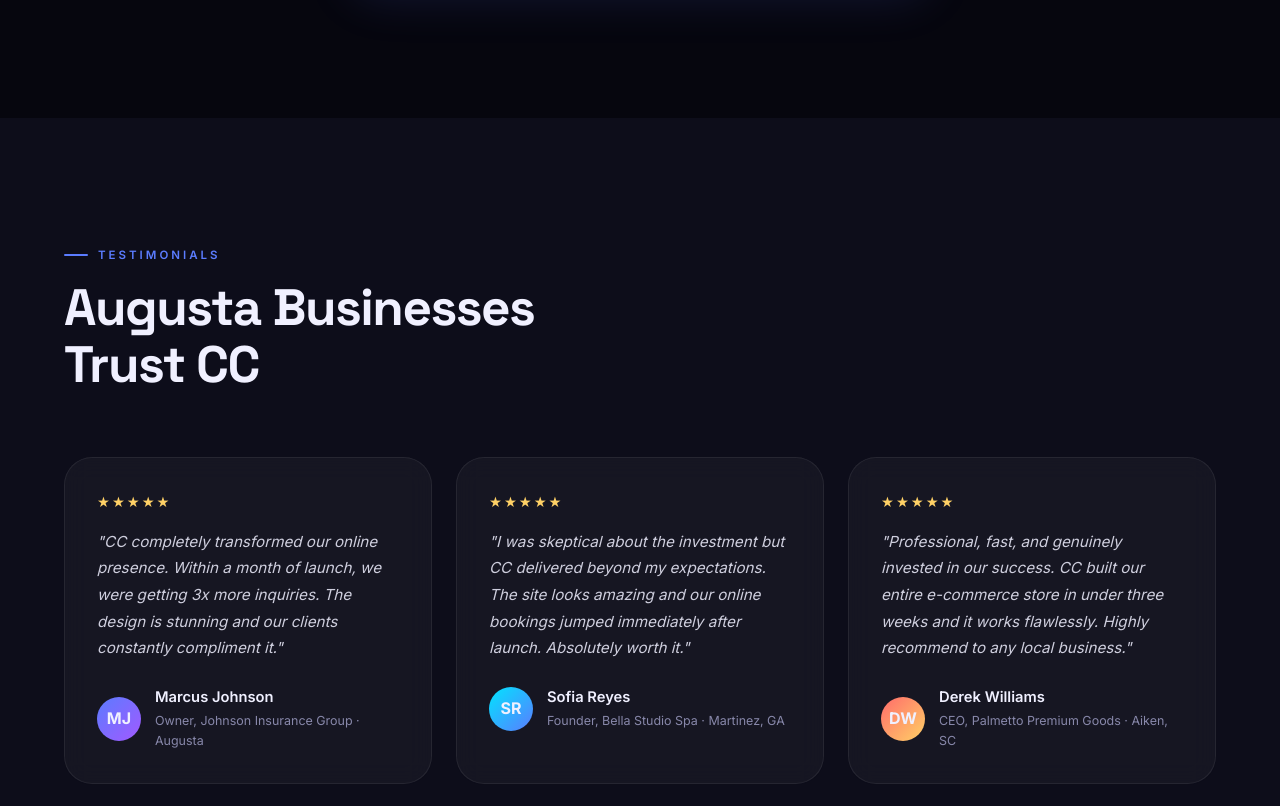
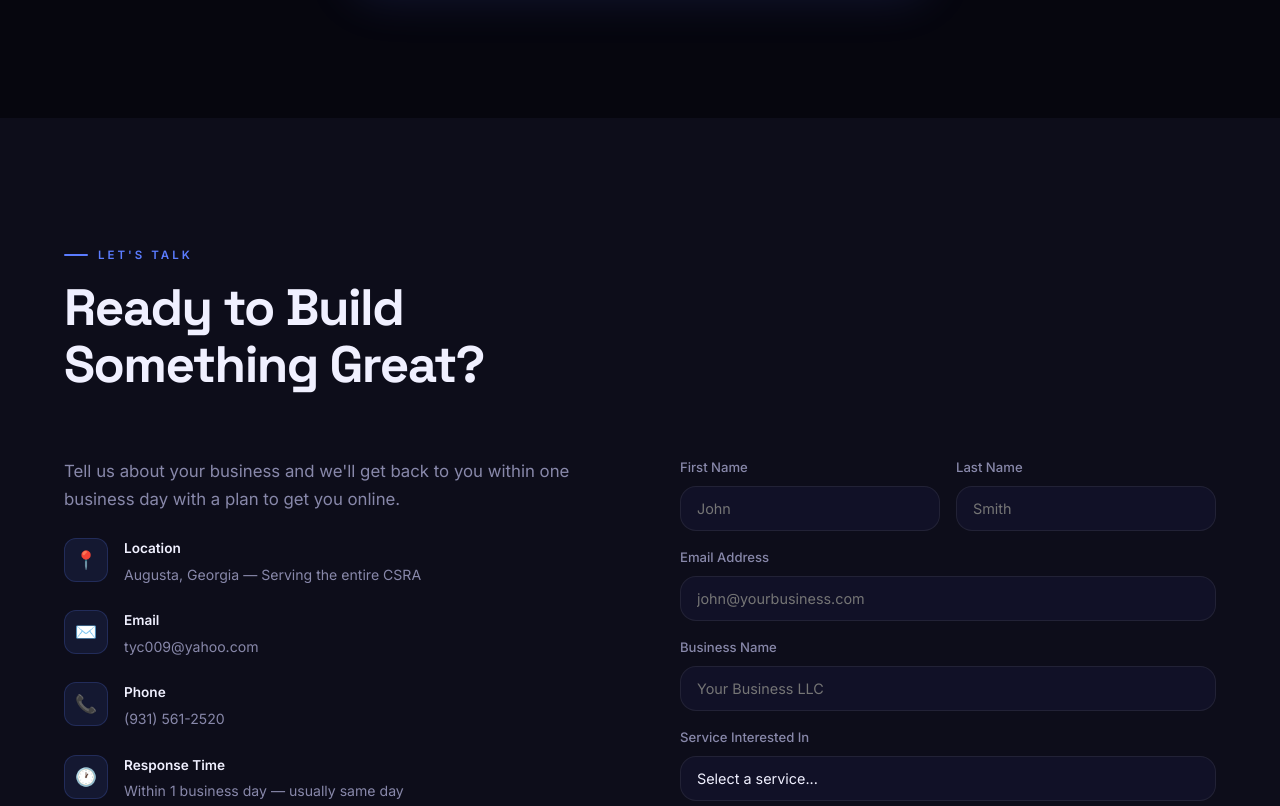
Before and after one commit to tyrtytytytytyyty/cc-website, a plain HTML site: page index.html in a window 1280 px wide. Shown: the part 6453-7259 px from the top of the page. Drawn offline with Linux system fonts and the light colour scheme; animation ran at ten frames a second.

Commit message:
Remove fake testimonials section from CC website
Co-Authored-By: Claude Sonnet 4.6 <noreply@anthropic.com>

```diff
--- a/index.html
+++ b/index.html
@@ -1323,48 +1323,6 @@
   </div>
 </section>
 
-<!-- ░░ TESTIMONIALS ░░░░░░░░░░░░░░░░░░░░░░░░░░░░░░░░░░░░░░░░░░░░░░░░ -->
-<section class="testimonials" id="testimonials">
-  <div class="section-inner">
-    <div class="section-label reveal">Testimonials</div>
-    <h2 class="section-title reveal reveal-delay-1">Augusta Businesses<br/>Trust CC</h2>
-    <div class="testimonials-grid">
-      <div class="testimonial-card reveal">
-        <div class="testimonial-stars">★★★★★</div>
-        <p class="testimonial-quote">"CC completely transformed our online presence. Within a month of launch, we were getting 3x more inquiries. The design is stunning and our clients constantly compliment it."</p>
-        <div class="testimonial-author">
-          <div class="testimonial-avatar av1">MJ</div>
-          <div>
-            <div class="testimonial-name">Marcus Johnson</div>
-            <div class="testimonial-role">Owner, Johnson Insurance Group · Augusta</div>
-          </div>
-        </div>
-      </div>
-      <div class="testimonial-card reveal reveal-delay-1">
-        <div class="testimonial-stars">★★★★★</div>
-        <p class="testimonial-quote">"I was skeptical about the investment but CC delivered beyond my expectations. The site looks amazing and our online bookings jumped immediately after launch. Absolutely worth it."</p>
-        <div class="testimonial-author">
-          <div class="testimonial-avatar av2">SR</div>
-          <div>
-            <div class="testimonial-name">Sofia Reyes</div>
-            <div class="testimonial-role">Founder, Bella Studio Spa · Martinez, GA</div>
-          </div>
-        </div>
-      </div>
-      <div class="testimonial-card reveal reveal-delay-2">
-        <div class="testimonial-stars">★★★★★</div>
-        <p class="testimonial-quote">"Professional, fast, and genuinely invested in our success. CC built our entire e-commerce store in under three weeks and it works flawlessly. Highly recommend to any local business."</p>
-        <div class="testimonial-author">
-          <div class="testimonial-avatar av3">DW</div>
-          <div>
-            <div class="testimonial-name">Derek Williams</div>
-            <div class="testimonial-role">CEO, Palmetto Premium Goods · Aiken, SC</div>
-          </div>
-        </div>
-      </div>
-    </div>
-  </div>
-</section>
 
 <!-- ░░ CONTACT ░░░░░░░░░░░░░░░░░░░░░░░░░░░░░░░░░░░░░░░░░░░░░░░░░░░░░ -->
 <section class="contact" id="contact">
@@ -1486,7 +1444,6 @@
           <li><a href="#why">About CC</a></li>
           <li><a href="#portfolio">Our Work</a></li>
           <li><a href="#process">Our Process</a></li>
-          <li><a href="#testimonials">Reviews</a></li>
         </ul>
       </div>
       <div class="footer-col">
```
